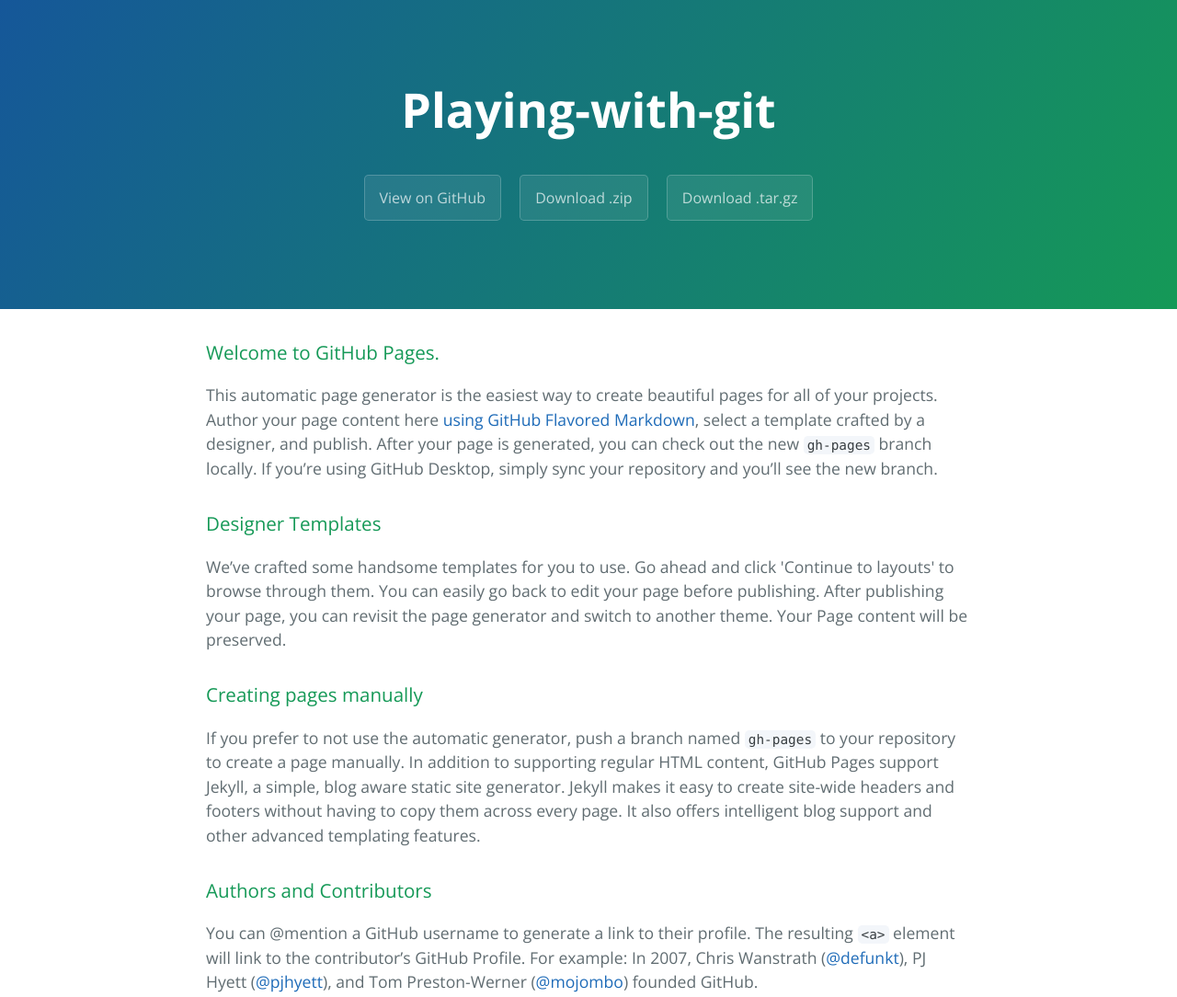
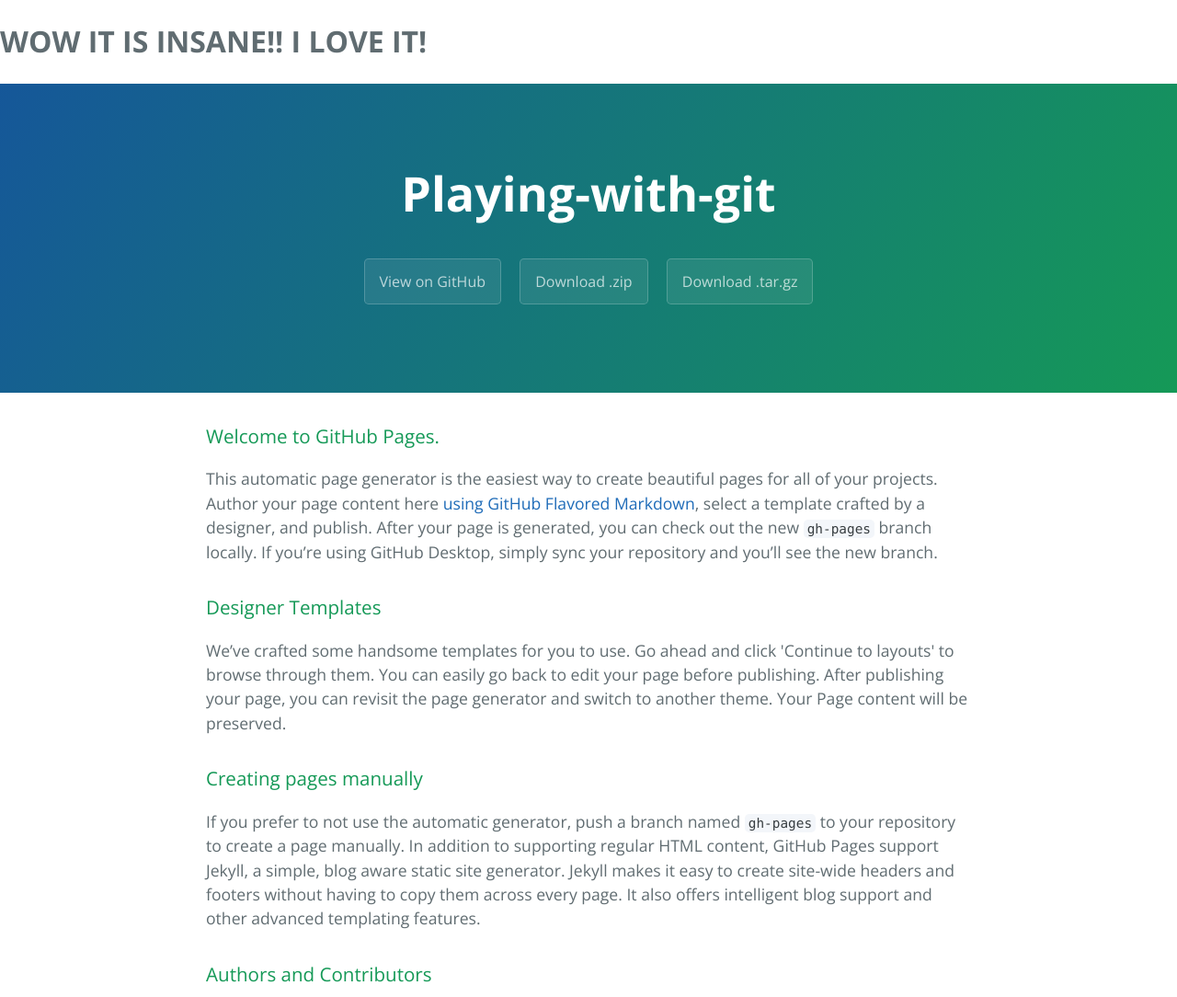
Before and after one commit to zetixar/Playing-with-Git, a plain HTML site: page index.html in a window 1280 px wide. Shown: the top 1084 px of the page at 92% size. Drawn offline with nearby package versions, Linux system fonts and the light colour scheme.

Commit message:
Update index.html
add h1 wow this is insane!

```diff
--- a/index.html
+++ b/index.html
@@ -10,6 +10,7 @@
     <link rel="stylesheet" type="text/css" href="stylesheets/github-light.css" media="screen">
   </head>
   <body>
+    <h1>WOW IT IS INSANE!! I LOVE IT!</h1>
     <section class="page-header">
       <h1 class="project-name">Playing-with-git</h1>
       <h2 class="project-tagline"></h2>
```
